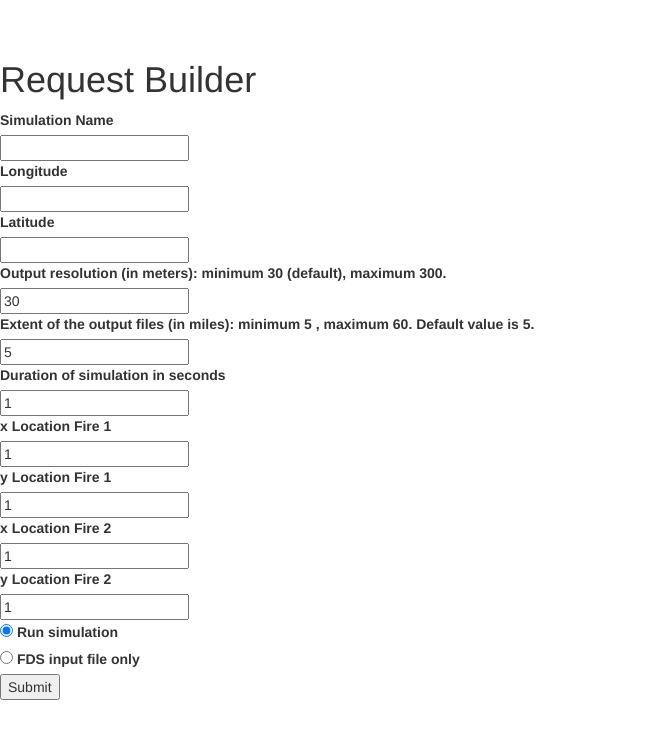
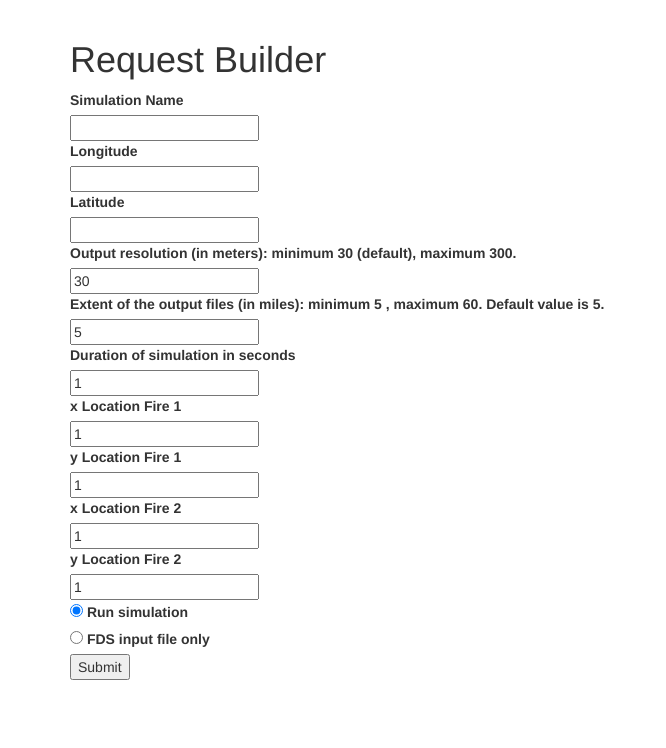
Before and after one commit to tjschweitzer/geotif2fds, a Flask app: page /request-builder in a window 1280 px wide. Shown: the part 52-800 px from the top of the page, without its empty margins (0-666 px from the left). Run offline with Flask 2, Linux system fonts and the light colour scheme; some libraries are stand-ins or nearby versions.

Commit message:
update README with example requests. TODO: replace instances of 'base-url' with actual base url on deploy

```diff
--- a/templates/layout.html
+++ b/templates/layout.html
@@ -7,9 +7,9 @@
    </head>
   <body>
     {% include 'includes/_navbar.html' %}
-      <dev class="container" >
+      <div class="container" >
         {% block body %}{% endblock %}
-      </dev>
+      </div>
     <script src="https://maxcdn.bootstrapcdn.com/bootstrap/3.3.7/js/bootstrap.min.js"></script>
    </body>
 </html>
```
Also changed, not shown: README.md, 1 other file.
